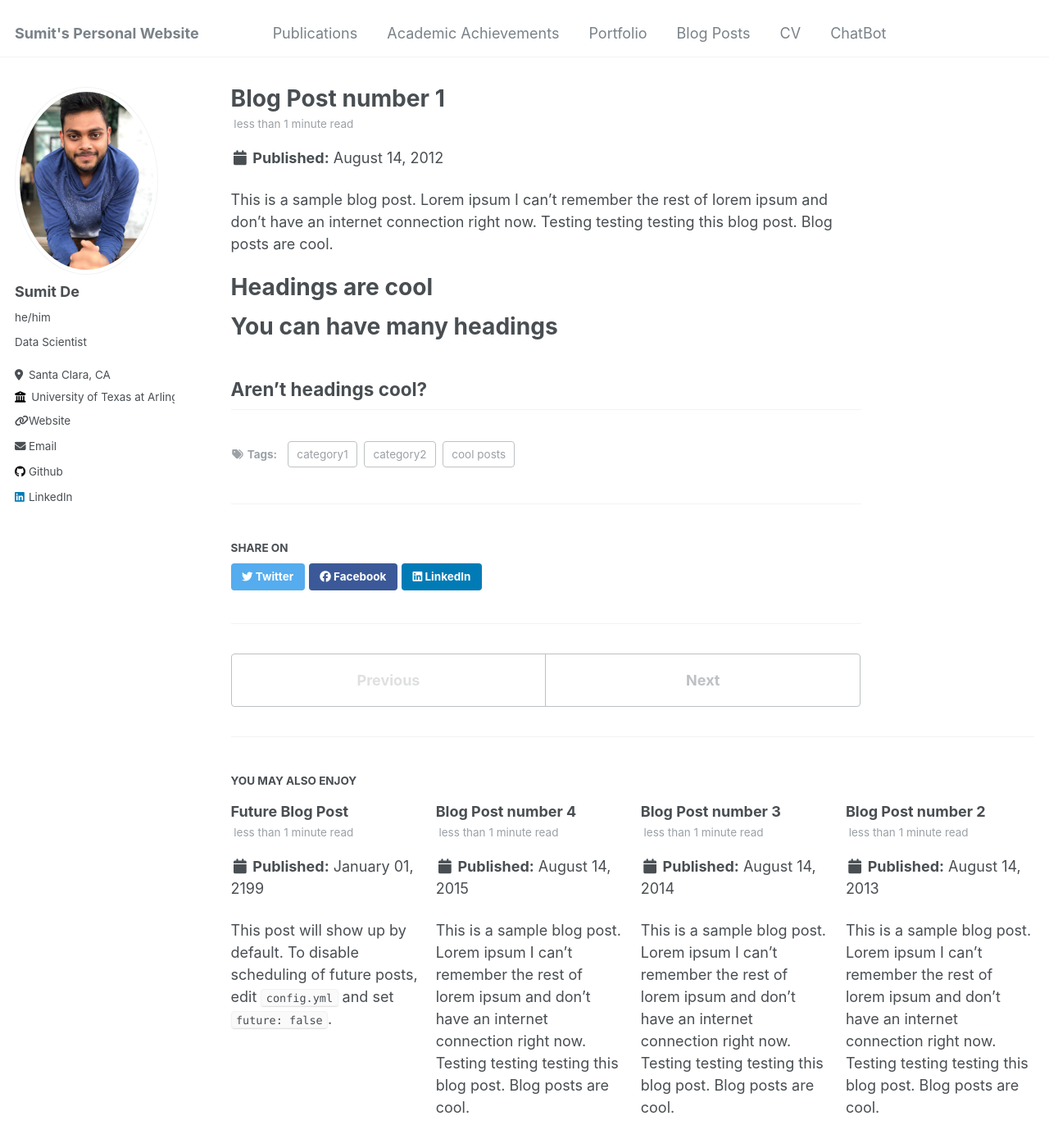
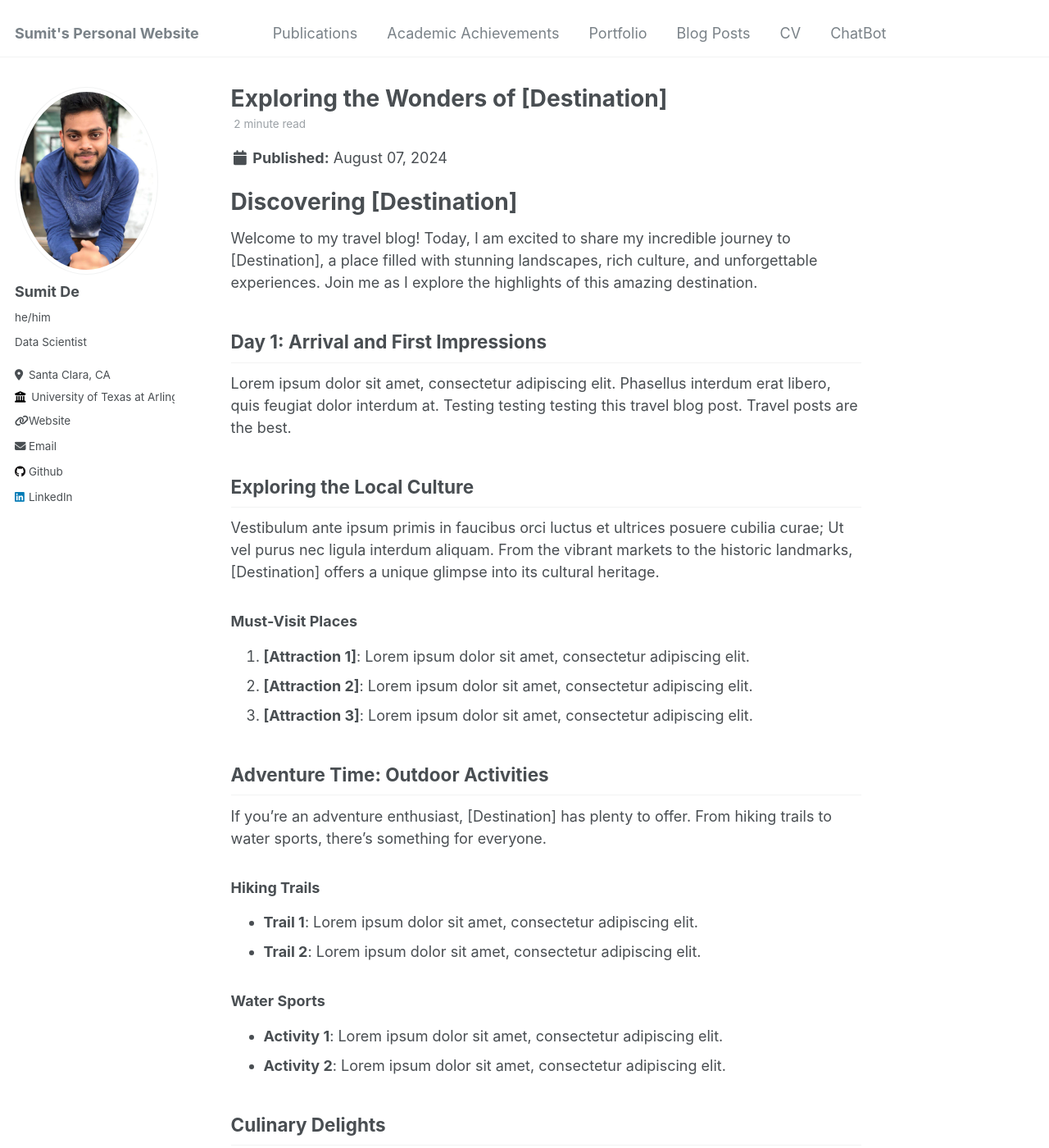
Before and after one commit to sumitisthename/sumitisthename.github.io, a Jekyll site: the page built from _posts/2012-08-14-blog-post-1.md, in a window 1280 px wide and 1400 px high. Shown: the whole window at 82% size. Built offline with Jekyll 4.4.1, drawn with Linux system fonts in a browser that asks for light colours; some of the changed text lies outside the part shown.

Commit message:
Update 2012-08-14-blog-post-1.md

```diff
--- a/_posts/2012-08-14-blog-post-1.md
+++ b/_posts/2012-08-14-blog-post-1.md
@@ -1,20 +1,67 @@
 ---
-title: 'Blog Post number 1'
-date: 2012-08-14
-permalink: /posts/2012/08/blog-post-1/
+title: 'Exploring the Wonders of [Destination]'
+date: 2024-08-07
+permalink: /posts/2024/08/exploring-[destination]/
 tags:
-  - cool posts
-  - category1
-  - category2
+  - travel
+  - adventure
+  - [region]
 ---
 
-This is a sample blog post. Lorem ipsum I can't remember the rest of lorem ipsum and don't have an internet connection right now. Testing testing testing this blog post. Blog posts are cool.
+# Discovering [Destination]
 
-Headings are cool
-======
+Welcome to my travel blog! Today, I am excited to share my incredible journey to [Destination], a place filled with stunning landscapes, rich culture, and unforgettable experiences. Join me as I explore the highlights of this amazing destination.
 
-You can have many headings
-======
+## Day 1: Arrival and First Impressions
 
-Aren't headings cool?
-------
+Lorem ipsum dolor sit amet, consectetur adipiscing elit. Phasellus interdum erat libero, quis feugiat dolor interdum at. Testing testing testing this travel blog post. Travel posts are the best.
+
+## Exploring the Local Culture
+
+Vestibulum ante ipsum primis in faucibus orci luctus et ultrices posuere cubilia curae; Ut vel purus nec ligula interdum aliquam. From the vibrant markets to the historic landmarks, [Destination] offers a unique glimpse into its cultural heritage.
+
+### Must-Visit Places
+
+1. **[Attraction 1]**: Lorem ipsum dolor sit amet, consectetur adipiscing elit.
+2. **[Attraction 2]**: Lorem ipsum dolor sit amet, consectetur adipiscing elit.
+3. **[Attraction 3]**: Lorem ipsum dolor sit amet, consectetur adipiscing elit.
+
+## Adventure Time: Outdoor Activities
+
+If you're an adventure enthusiast, [Destination] has plenty to offer. From hiking trails to water sports, there's something for everyone.
+
+### Hiking Trails
+
+- **Trail 1**: Lorem ipsum dolor sit amet, consectetur adipiscing elit.
+- **Trail 2**: Lorem ipsum dolor sit amet, consectetur adipiscing elit.
+
+### Water Sports
+
+- **Activity 1**: Lorem ipsum dolor sit amet, consectetur adipiscing elit.
+- **Activity 2**: Lorem ipsum dolor sit amet, consectetur adipiscing elit.
+
+## Culinary Delights
+
+A trip to [Destination] wouldn't be complete without indulging in its culinary offerings. From street food to fine dining, the flavors here are sure to tantalize your taste buds.
+
+### Top Restaurants
+
+1. **Restaurant 1**: Lorem ipsum dolor sit amet, consectetur adipiscing elit.
+2. **Restaurant 2**: Lorem ipsum dolor sit amet, consectetur adipiscing elit.
+3. **Restaurant 3**: Lorem ipsum dolor sit amet, consectetur adipiscing elit.
+
+## Reflecting on the Journey
+
+As my trip to [Destination] comes to an end, I can't help but feel grateful for the memories and experiences. This place has left a lasting impression on me, and I can't wait to return someday.
+
+Thank you for following along on my adventure! Stay tuned for more travel stories and tips on my blog.
+
+---
+
+### About the Author
+
+Lorem ipsum dolor sit amet, consectetur adipiscing elit. Testing testing testing this author bio section. Travel bloggers are awesome.
+
+---
+
+Happy travels!
```
